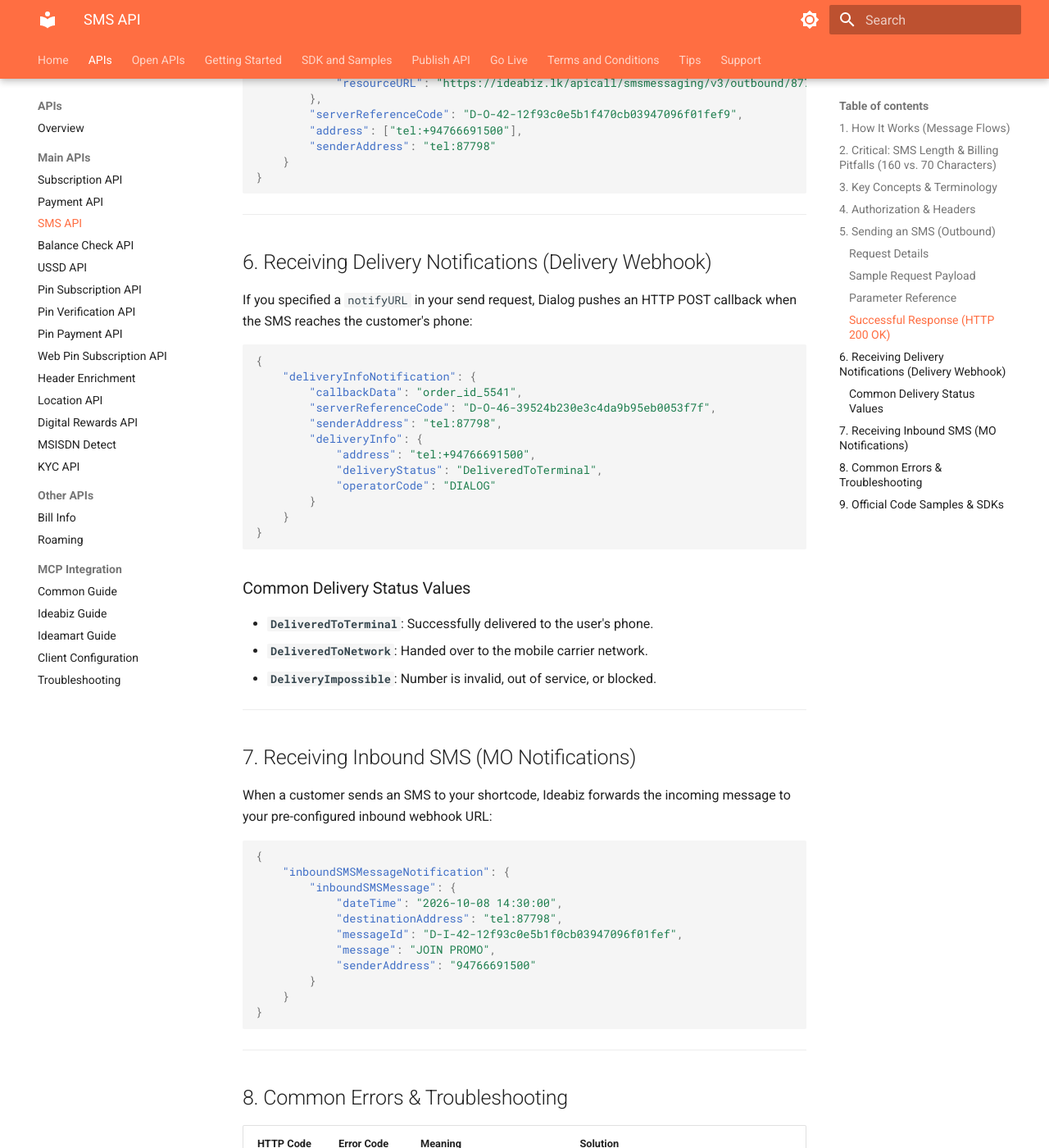
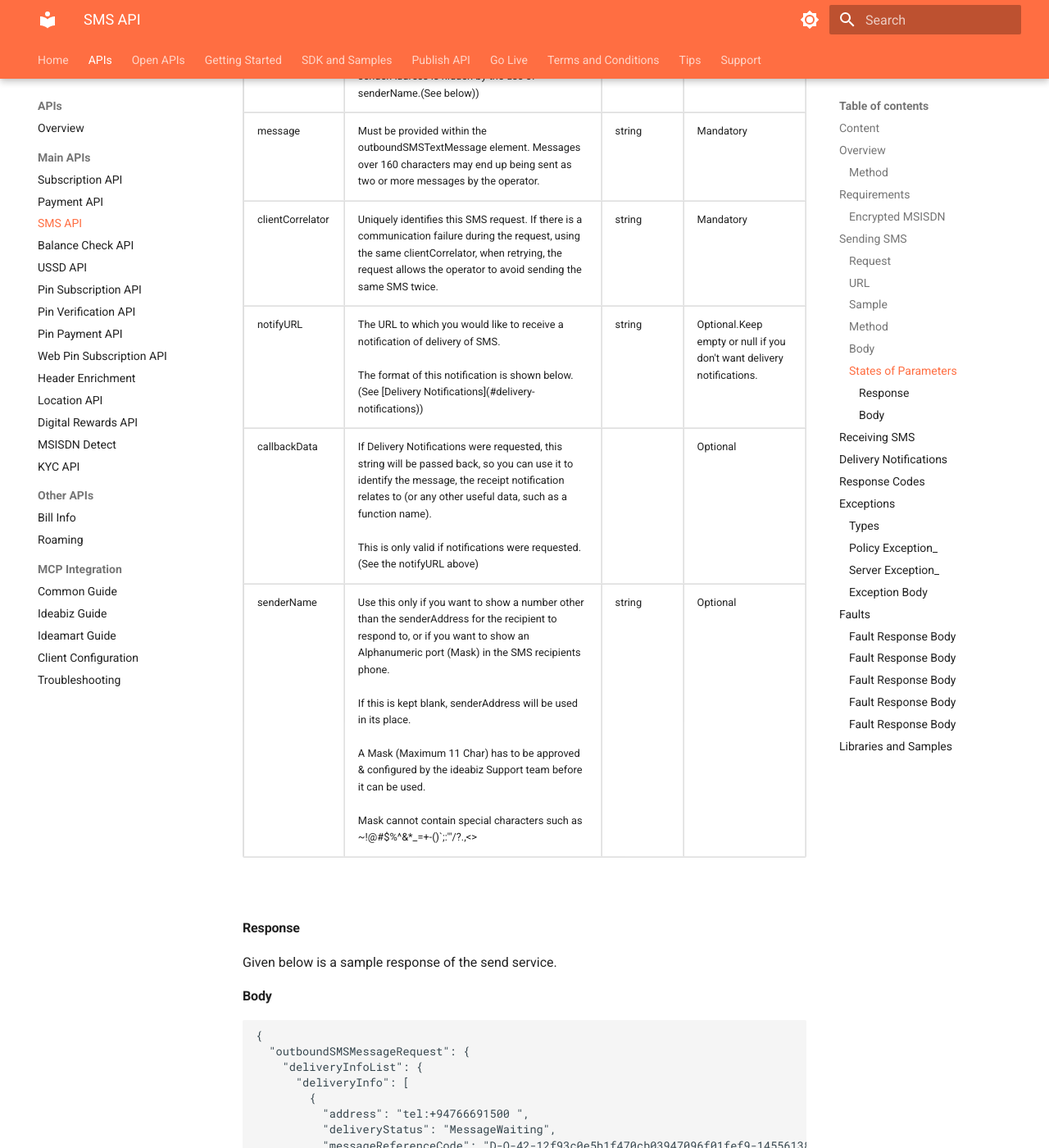
Before and after one commit to ideabizmart/Docs-Ideabiz-v2, an MkDocs documentation site: the page built from docs/APIs/Main/SMS.md, in a window 1280 px wide and 1400 px high, scrolled down 3438 px. Shown: the whole window at 82% size. Built offline with MkDocs 1.6.1 and Material for MkDocs 9.7.7, drawn with Linux system fonts in a browser that asks for light colours; some of the changed text lies outside the part shown.

Commit message:
Enhance SMS API documentation for clarity, structure, and completeness

````diff
--- a/docs/APIs/Main/SMS.md
+++ b/docs/APIs/Main/SMS.md
@@ -1,206 +1,514 @@
-# SMS API
 
-> [!NOTE]
-> **What is the SMS API?**
-> The Dialog SMS API allows your application to programmatically send SMS messages (One-Way or Two-Way) to mobile subscribers and receive SMS replies sent by customers to your assigned Dialog Shortcode.
 
----
+## Content
 
-## 1. How It Works (Message Flows)
+* [Overview](#overview)
+* [Method](#method)
+* [Requirements](#requirements)
+* [Sending SMS](#sending-sms)
+* [Recieving SMS](#receiving-sms)
+* [Delivery Notifications](#delivery-notifications)
+* [Delivery Report](#delivery-report)
+* [Response Codes](#response-codes)
+* [Exceptions](#exceptions)
+* [Faults](#faults)
+* [Libraries and Samples](#libraries-and-samples)
 
-```mermaid
-sequenceDiagram
-    autonumber
-    box Your Infrastructure
-        participant App as Your Application
-        participant Webhook as Your Delivery/Inbound Webhook
-    end
-    box Dialog & Ideabiz
-        participant Ideabiz as Ideabiz SMS Gateway
-        actor Customer as Mobile Phone
-    end
 
-    rect rgb(240, 248, 255)
-    note right of App: Flow A: Outbound SMS (Sending to Customer)
-    App->>Ideabiz: POST /smsmessaging/v3/outbound/{port}/requests
-    Ideabiz-->>App: HTTP 200 (Message Accepted)
-    Ideabiz->>Customer: Delivers SMS to handset
-    Ideabiz-->>Webhook: (Optional) Pushes Delivery Notification
-    end
+## Overview
+The Dialog SMS API allows an application to send and receive SMS messages. These services are accessible via RESTful web services.<br>Standard SMS messages (English, Alpha Numeric) are limited to 160 characters per message. If a message exceeds this limit, it is broken up into multiple segments of 160 characters each, and transmitted through the network,
+<br>If SMS is sent/received as a Unicode string(Special characters & non-English text), such SMS are limited to approx.70 characters, If a message exceeds this limit, it is broken up into multiple segments of 70 characters each, and transmitted through the network,<br>Note that the Operator or the API platform does not block any characters that exceed this length. It is advised to adhere to these limits within your application. (operator charges are applied per SMS transmitted and not per API call)
 
-    rect rgb(255, 250, 240)
-    note right of Customer: Flow B: Inbound SMS (Customer Replies)
-    Customer->>Ideabiz: Sends SMS to your Shortcode (e.g. 87798)
-    Ideabiz->>Webhook: Pushes Inbound SMS payload to your server
-    end
+
+### Method
+
+The following REST methods are available:
+
+ * Send an SMS from your Web Application
+ * Query the Delivery Status of an SMS
+ * Retrieve SMS Sent to your Web Application (which is identified by the registrationId)
+
+## Requirements<br>
+
+**Authorization API Calls**<br>
+All API call requests to ideabiz.lk require Authorization headers. Please refer the *Token Management* (http://docs.ideabiz.lk/Getting_Started/Token_Manegment) document for Authorization.
+
+**Request Header**
 ```
-
----
-
-## 2. Critical: SMS Length & Billing Pitfalls (160 vs. 70 Characters)
-
-> [!WARNING]
-> **Avoid Surprise Telecom Charges:**
-> Telecom billing is calculated **per 160-character segment**, NOT per API call!
->
-> - **Standard English (GSM 7-bit):** Up to **160 characters** per SMS.
-> - **Unicode (Sinhala, Tamil, Special Symbols, Emojis):** Up to **70 characters** per SMS.
->
-> **The Unicode / Local Language Pitfall:**
-> If your message contains even a single Sinhala character (e.g. `හෙලෝ`), Tamil character (e.g. `வணக்கம்`), or symbol/emoji, the entire SMS switches to Unicode mode (70-char limit). A 150-character message that costs 1 SMS in English will suddenly be charged as **3 separate SMS messages** in Unicode!
-
----
-
-## 3. Key Concepts & Terminology
-
-- **Port / Shortcode**: A 4 to 6 digit telecom number assigned to your app by Dialog (e.g., `87798`).
-- **Sender Mask (`senderName`)**: An approved brand name (up to 11 alphanumeric characters, e.g. `MYBRAND`) displayed as the sender instead of the numeric shortcode. Masks require Dialog business approval.
-- **Client Correlator (`clientCorrelator`)**: A unique tracking string generated by your app. If a network timeout occurs and you retry sending, Dialog uses this ID to prevent sending a duplicate SMS to the customer.
-
----
-
-## 4. Authorization & Headers
-
-All requests require a valid OAuth 2.0 Bearer token. Refer to the [Token Management Guide](../../Getting_Started/Token_Manegment.md).
-
-```http
-Content-Type: application/json;charset=UTF-8
-Authorization: Bearer [YOUR_ACCESS_TOKEN]
+Content-Type: application/json
+Authorization: Bearer [access token]
 Accept: application/json
 ```
 
----
+**Sample Request Header**
+```
+Content-Type: application/json
+Authorization: Bearer a92ba8hjgjhgjh3fa1609cabcd79
+Accept: application/json
+```
 
-## 5. Sending an SMS (Outbound)
+If sending a unicode string with the message, please set `Content-Type` charset to `UTF-8`
 
-### Request Details
-- **Method:** `POST`
-- **Endpoint URL:**
-  ```http
-  https://ideabiz.lk/apicall/smsmessaging/v3/outbound/{port}/requests
-  ```
-  *(Replace `{port}` with your assigned shortcode, e.g., `87798`)*.
+```
+Content-Type: application/json;charset=UTF-8
+```
+<br> Note: If sending Unicode string, such string is broken up into multiple segments of approx.70 characters each, and transmitted through the network as multiple SMS.
 
-> [!CAUTION]
-> **Crucial Rule:** The `{port}` in your URL **must match** the number in `senderAddress` in your JSON body. If your URL has `.../87798/requests`, your body must specify `"senderAddress": "tel:87798"`. A mismatch triggers error `SVC7109`.
+### Encrypted MSISDN<br>
 
-### Sample Request Payload
-```json
+SMS API is compatible with Encrypted MSISDN<br>
+Please refer the *Secure Header* (http://docs.ideabiz.lk/APIs/Header_Enrichment) document for encrypted MSISDNs.
+
+
+## Sending SMS
+
+This allows you to send an SMS from your Web application to one or more addresses (MSISDNs).<br> Even though several MSISDNs can be included in one API call, they will be transmitted through the network as separate SMS.
+
+#### **Request**
+
+Given below is a sample request of the send service.
+
+#### URL
+```
+https://ideabiz.lk/apicall/smsmessaging/{version}/outbound/{port}/requests
+```
+
+#### Sample
+```
+https://ideabiz.lk/apicall/smsmessaging/v3/outbound/87798/requests
+```
+
+#### Method
+```
+POST
+```
+
+#### Body
+```
+{"outboundSMSMessageRequest": {
+        "address": [
+            "tel:+ 94766691500"
+        ],
+        "senderAddress": "tel:87711",
+        "outboundSMSTextMessage": {
+            "message": " Test SMS "
+        },
+        "clientCorrelator": "123456",
+        "receiptRequest": {
+            "notifyURL": "http://138.189.164.230:1080/sms/report",
+            "callbackData": "some-data-useful-to-the-requester"
+        },
+        "senderName": "ABCCo"
+    }
+}
+```
+### States of Parameters<br>
+States of the Request parameters of send service.
+<br>
+<table border="1">
+	<thead>
+		<tr>
+			<th>
+			<p><strong>Parameter Name</strong></p>
+			</th>
+			<th>
+			<p><strong>Description</strong></p>
+			</th>
+			<th>
+			<p><strong>Type</strong></p>
+			</th>
+			<th>
+			<p><strong>Mandatory /Optional</strong></p>
+			</th>
+		</tr>
+	</thead>
+	<tbody>
+		<tr>
+			<td>
+			<p>address</p>
+			</td>
+			<td>
+			<p>At least one address must be provided.<br><br>In this case it is the recipients MSISDN including the "tel:" protocol identifier and the country code preceded by "+".i.e., tel:+94766691500.<br><br>OneAPI also supports the Anonymous Customer Reference (ACR) if provided by the operator.
+(However ACR is not supported in either versions of the SMSmessaging API)
+.</p>
+			</td>
+			<td>
+			<p>string</p>
+			</td>
+			<td>
+			<p>Mandatory</p>
+			</td>
+		</tr>
+		<tr>
+			<td>
+			<p>senderAddress</p>
+			</td>
+			<td>
+			<p>This is the Port number configured for you, by the ideabiz Support team.<br><br>This is also the address to which, the SMS recipient may send a reply SMS. (Unless the senderAddress is hidden by the use of senderName.(See below))</p>
+			</td>
+			<td>
+			<p>string</p>
+			</td>
+			<td>
+			<p>Mandatory</p>
+			</td>
+		</tr>
+		<tr>
+			<td>
+			<p>message</p>
+			</td>
+			<td>
+			<p>Must be provided within the outboundSMSTextMessage element. Messages over 160 characters may end up being sent as two or more messages by the operator.</p>
+			</td>
+			<td>
+			<p>string</p>
+			</td>
+			<td>
+			<p>Mandatory</p>
+			</td>
+		</tr>
+		<tr>
+			<td>
+			<p>clientCorrelator</p>
+			</td>
+			<td>
+			<p>Uniquely identifies this SMS request. If there is a communication failure during the request, using the same clientCorrelator, when retrying, the request allows the operator to avoid sending the same SMS twice.</p>
+			</td>
+			<td>
+			<p>string</p>
+			</td>
+			<td>
+			<p>Mandatory</p>
+			</td>
+		</tr>
+		<tr>
+			<td>
+			<p>notifyURL</p>
+			</td>
+			<td>
+			<p>The URL to which you would like to receive a notification of delivery of SMS.<br><br>The format of this notification is shown below.<br>(See [Delivery Notifications](#delivery-notifications))</p>
+			</td>
+			<td>
+			<p>string</p>
+			</td>
+			<td>
+			<p>Optional.Keep empty or null if you don't want delivery notifications.</p>
+			</td>
+		</tr>
+		<tr>
+			<td>
+			<p>callbackData</p>
+			</td>
+			<td>
+			<p>If Delivery Notifications were requested, this string will be passed back, so you can use it to identify the message, the receipt notification relates to (or any other useful data, such as a function name).<br><br>This is only valid if notifications were requested. (See the notifyURL above)</p>
+			</td>
+			<td>
+			<p>&nbsp;</p>
+			</td>
+			<td>
+			<p>Optional</p>
+			</td>
+		</tr>
+		<tr>
+			<td>
+			<p>senderName</p>
+			</td>
+			<td>
+			<p>Use this only if you want to show a number other than the senderAddress for the recipient to respond to, or if you want to show an Alphanumeric port (Mask) in the SMS recipients phone.<br><br>If this is kept blank, senderAddress will be used in its place.<br><br>A Mask (Maximum 11 Char) has to be approved & configured by the ideabiz Support team before it can be used.<br><br>Mask cannot contain special characters such as ~!@#$%^&*_=+-()`;:'"/?.,<></p>
+			</td>
+			<td>
+			<p>string</p>
+			</td>
+			<td>
+			<p>Optional</p>
+			</td>
+		</tr>
+	</tbody>
+</table>
+
+<br>
+
+#### **Response**<br>
+Given below is a sample response of the send service.
+
+#### Body
+```
 {
-    "outboundSMSMessageRequest": {
-        "address": [
-            "tel:+94766691500"
-        ],
-        "senderAddress": "tel:87798",
-        "outboundSMSTextMessage": {
-            "message": "Your verification code is 482910."
-        },
-        "clientCorrelator": "REQ-100293",
-        "senderName": "MYBRAND",
-        "receiptRequest": {
-            "notifyURL": "https://yourdomain.com/api/sms/delivery-report",
-            "callbackData": "order_id_5541"
+  "outboundSMSMessageRequest": {
+    "deliveryInfoList": {
+      "deliveryInfo": [
+        {
+          "address": "tel:+94766691500 ",
+          "deliveryStatus": "MessageWaiting",
+          "messageReferenceCode": "D-O-42-12f93c0e5b1f470cb03947096f01fef9-1455613873"
+        }
+      ],
+      "resourceURL": "https://ideabiz.lk/apicall/smsmessaging/v2/outbound/94766691500 /requests/D-O-42-12f93c0e5b1f470cb03947096f01fef9"
+    },
+    "serverReferenceCode": "D-O-42-12f93c0e5b1f470cb03947096f01fef9",
+    "address": [
+      "tel:+94766691500"
+    ],
+    "senderAddress": "tel:87711",
+    "clientCorrelator": "123456",
+    "senderName": "ABCCo",
+    "outboundSMSTextMessage": {
+      "message": " Test SMS "
+    },
+    "receiptRequest": {
+      "notifyURL": "http://138.189.164.230:1080/sms/report",
+      "callbackData": "some-data-useful-to-the-requester"
+    }
+  }
+}
+```
+
+
+## Receiving SMS
+
+This allows you to retrieve any SMS that have been sent to the port assigned to your Web application. Once your port or port:keyword receives an SMS, it will be pushed to your application as a JSON request.
+
+<pre>
+```
+{
+  "inboundSMSMessageNotification": {
+    "callbackData": "callbackdata",
+    "inboundSMSMessage": {
+      "dateTime": "2016-01-01 03:00:00",
+      "destinationAddress": "tel:+87711",
+      "messageId": "D-I-42-12f93c0e5b1f0cb03947096f01fef",
+      "message": "Test SMS",
+      "senderAddress": "94766691500"
+    }
+  }
+}
+```
+</pre>
+
+
+## Delivery Notifications
+
+When you send the [SMS API Call](#sending-sms), you can mention a callback/notify URL. Delivery notifications will be pushed to the mentioned URL once the SMS is delivered.
+
+<pre>
+```
+{
+  "deliveryInfoNotification": {
+    "callbackData": "some-data-useful-to-the-requester",
+    "serverReferenceCode": "D-O-46-39524b230e3c4da9b95eb0053f7f",
+    "messageReferenceCode": "D-O-46-39524b230e3c4da9b95eb0053f7f-40692",
+    "senderAddress": "tel:+87711",
+    "deliveryInfo": {
+      "operatorCode": "DIALOG",
+      "filterCriteria": "",
+      "address": "tel:+ 94766691500 ",
+      "deliveryStatus": "DeliveredToNetwork"
+    }
+  }
+}
+```
+</pre>
+
+ <!--
+### Subscribing for a keyword
+
+##### Request
+
+Following is a sample request of subscribing for a keyword.
+<pre>
+{
+ "subscription": {
+ "callbackReference": {
+ "callbackData": "doSomething()",
+ "notifyURL": "http://128.199.174.220/ideamart/test/"
+ },
+ "criteria": "malinda",
+ "destinationAddress": "26451",
+ "notificationFormat": "JSON",
+ "clientCorrelator": "12345"
+ }
+}
+</pre>
+##### Response
+
+Following is a sample response of subscribing for a keyword.
+ <pre>
+{
+ "subscription": {
+ "callbackReference": {
+ "callbackData": "doSomething()",
+ "notifyURL": "http://128.199.174.220/ideamart/test/"
+ },
+ "criteria": "malinda",
+ "destinationAddress": "26451",
+ "notificationFormat": "JSON",
+ "clientCorrelator": "12345",
+ "resourceURL": "https://apistore.dialog.lk/apicall/smsmessaging/1.0/inbound/subscriptions/sub352"
+ }
+}
+</pre>
+
+### Delete Subscription
+
+##### URL
+<pre>
+https://apistore.dialog.lk/apicall/smsmessaging/1.0/inbound/subscriptions/sub352
+</pre>
+
+##### Method
+<pre>
+DELETE
+</pre>
+
+
+### Reading SMS
+
+##### URL
+<pre>
+https://ideabiz.lk/apicall/smsmessaging/v1/inbound/registrations/26451/messages?maxBatchSize=2
+</pre>
+
+##### Method
+<pre>
+GET
+</pre>
+
+##### Response
+<pre>
+{
+ "inboundSMSMessageList": {
+ "inboundSMSMessage": [
+ {
+ "dateTime": "1412569381451",
+ "destinationAddress": "26451",
+ "message": "Uuu",
+ "resourceURL": "Not Available",
+ "senderAddress": "94771234567"
+ }
+ ],
+ "numberOfMessagesInThisBatch": "1",
+ "resourceURL": "Not Available",
+ "totalNumberOfPendingMessages": "1"
+ }
+}
+</pre>
+-->
+
+
+## Response Codes
+
+200 – Success! <br>
+400 – Bad request; check the error message for details <br>
+401 – Authentication failure, check your authentication details <br>
+403 – Forbidden; please provide authentication credentials <br>
+404 – Not found: mistake in the host or path of the service URI <br>
+405 – Method not supported: for example you mistakenly used a HTTP GET instead of a POST<br>
+500 – The server encountered an unexpected condition. This could be wrong authentication details or limited user permission<br>
+503 – Server busy and service unavailable. Please retry the request.
+
+## Exceptions
+##### Types <br>
+##### Policy Exception_ <br>
+Message Id starts with<code> PL</code>
+
+##### Server Exception_
+
+Message Id starts with <code>SV </code>
+
+#### Exception Body
+```
+{
+    "requestError": {
+        "serviceException": {
+            "messageId": "SVC0002",
+            "text": " Invalid input value for message part %1",
+            "variables": " clientCorrelator Value 12345"
         }
     }
 }
 ```
 
-### Parameter Reference
-
-| Field | Type | Mandatory? | Description |
-| :--- | :---: | :---: | :--- |
-| `address` | Array | **Yes** | Destination mobile numbers formatted as `tel:+947XXXXXXXX`. |
-| `senderAddress` | String | **Yes** | Your assigned shortcode, formatted as `tel:[SHORTCODE]` (must match URL `{port}`). |
-| `message` | String | **Yes** | The text message body. |
-| `clientCorrelator` | String | **Yes** | Unique request ID to prevent duplicate sends on network retries. |
-| `senderName` | String | Optional | Approved alphanumeric sender mask (max 11 chars, no special symbols). |
-| `receiptRequest.notifyURL` | String | Optional | Webhook URL on your server where Dialog sends delivery receipts. |
-| `receiptRequest.callbackData` | String | Optional | Custom reference string returned back in the delivery receipt. |
-
-### Successful Response (HTTP 200 OK)
-```json
+## Faults
+HTTP Respose code <code> 400 </code>
+#### Fault Response Body
+<pre>
+```
 {
-    "outboundSMSMessageRequest": {
-        "deliveryInfoList": {
-            "deliveryInfo": [
-                {
-                    "address": "tel:+94766691500",
-                    "deliveryStatus": "MessageWaiting",
-                    "messageReferenceCode": "D-O-42-12f93c0e5b1f470cb03947096f01fef9-1455613873"
-                }
-            ],
-            "resourceURL": "https://ideabiz.lk/apicall/smsmessaging/v3/outbound/87798/requests/D-O-42-12f93c0e5b1f470cb03947096f01fef9"
-        },
-        "serverReferenceCode": "D-O-42-12f93c0e5b1f470cb03947096f01fef9",
-        "address": ["tel:+94766691500"],
-        "senderAddress": "tel:87798"
-    }
+Invalid input value for message part %1
 }
 ```
+</pre>
 
----
-
-## 6. Receiving Delivery Notifications (Delivery Webhook)
-
-If you specified a `notifyURL` in your send request, Dialog pushes an HTTP POST callback when the SMS reaches the customer's phone:
-
-```json
+HTTP Respose code <code> 400 </code>
+#### Fault Response Body
+<pre>
+```
 {
-    "deliveryInfoNotification": {
-        "callbackData": "order_id_5541",
-        "serverReferenceCode": "D-O-46-39524b230e3c4da9b95eb0053f7f",
-        "senderAddress": "tel:87798",
-        "deliveryInfo": {
-            "address": "tel:+94766691500",
-            "deliveryStatus": "DeliveredToTerminal",
-            "operatorCode": "DIALOG"
+    "requestError": {
+        "serviceException": {
+            "messageId": "POL7101",
+            "text": "Mask not allowed to current application. Mask is %1",
+            "variables": "%1 - Test"
         }
     }
 }
 ```
+</pre>
 
-### Common Delivery Status Values
-- **`DeliveredToTerminal`**: Successfully delivered to the user's phone.
-- **`DeliveredToNetwork`**: Handed over to the mobile carrier network.
-- **`DeliveryImpossible`**: Number is invalid, out of service, or blocked.
-
----
-
-## 7. Receiving Inbound SMS (MO Notifications)
-
-When a customer sends an SMS to your shortcode, Ideabiz forwards the incoming message to your pre-configured inbound webhook URL:
-
-```json
+HTTP Respose code <code> 500 </code>
+#### Fault Response Body
+<pre>
+```
 {
-    "inboundSMSMessageNotification": {
-        "inboundSMSMessage": {
-            "dateTime": "2026-10-08 14:30:00",
-            "destinationAddress": "tel:87798",
-            "messageId": "D-I-42-12f93c0e5b1f0cb03947096f01fef",
-            "message": "JOIN PROMO",
-            "senderAddress": "94766691500"
+    "requestError": {
+        "serviceException": {
+            "messageId": "SVC7109",
+            "text": "URL param port and sender address in request body is not match. %1 - URL param port, %2 - sender address in request body ",
+            "variables": "%1 - 87798, %2 - tel:87711"
         }
     }
 }
 ```
+</pre>
 
----
+HTTP Respose code <code> 500 </code>
+#### Fault Response Body
+<pre>
+```
+{
+   "deliveryInfoNotification":{
+      "callbackData":"CB1525108371514-560212557",
+      "deliveryInfo":{
+         "address":"tel:+94778395180",
+         "deliveryStatus":"DeliveredToNetwork",
+         "operatorCode":"DIALOG",
+         "filterCriteria":"?"
+      }
+   }
+}
+```
+</pre>
 
-## 8. Common Errors & Troubleshooting
+HTTP Respose code <code> 503 </code>
+#### Fault Response Body
+<pre>
+```
+{
+    "fault": {
+        "code": "900800",
+        "message": "Message Throttled Out",
+        "description": "You have exceeded your quota"
+    }
+}
+```
+</pre>
 
-| HTTP Code | Error Code | Meaning | Solution |
-| :---: | :--- | :--- | :--- |
-| **400** | `POL7101` | *Mask not allowed to current application* | The `senderName` specified is not registered or approved for your app. |
-| **400** | `SVC0002` | *Invalid input value* | Malformed JSON or invalid phone number formatting. |
-| **500** | `SVC7109` | *URL param port and sender address do not match* | Make sure `{port}` in the URL matches `"senderAddress": "tel:{port}"` in the body. |
-| **401** | `900903` | *Access Token Expired* | Renew your Bearer access token using the [Refresh Token](../../Getting_Started/Token_Manegment.md). |
-| **503** | `900800` | *Message Throttled Out* | Exceeded your rate limit tier (TPS). Slow down request volume. |
+## Libraries and Samples
 
----
-
-## 9. Official Code Samples & SDKs
-
-- [PHP Request Handler (GitHub)](https://github.com/ideabizlk/IdeaBiz-Request-Handler---PHP)
-- [Java SMS Handler (GitHub)](https://github.com/ideabizlk/IdeaBiz-SMS-API-Handler-JAVA)
-- [NodeJS Request Handler (GitHub)](https://github.com/ideabizlk/IdeaBiz-Request-Handler---NodeJS)
-- [C# .NET Request Handler (GitHub)](https://github.com/ideabizlk/IdeaBiz-Request-Handler-CSharp)
+* Java sample sms app (https://github.com/ideabizlk/Sample-JAVA-SMS-API)
+* Java SMS handler that can use to send and read sms (https://github.com/ideabizlk/IdeaBiz-SMS-API-Handler-JAVA)
+* Java Request handler that handle oAuth authentication (https://github.com/ideabizlk/IdeaBiz-Request-Handler-JAVA)
+* PHP Request handler that handle oAuth authentication (https://github.com/ideabizlk/IdeaBiz-Request-Handler---PHP)
+* C Sharp Request handler that handle oAuth authentication (https://github.com/ideabizlk/IdeaBiz-Request-Handler-CSharp)
+* NodeJS Request handler that handle oAuth authentication (https://github.com/ideabizlk/IdeaBiz-Request-Handler---NodeJS)
+* Java Class that inclue SMS classes (https://github.com/ideabizlk/Classes-JAVA)
````
